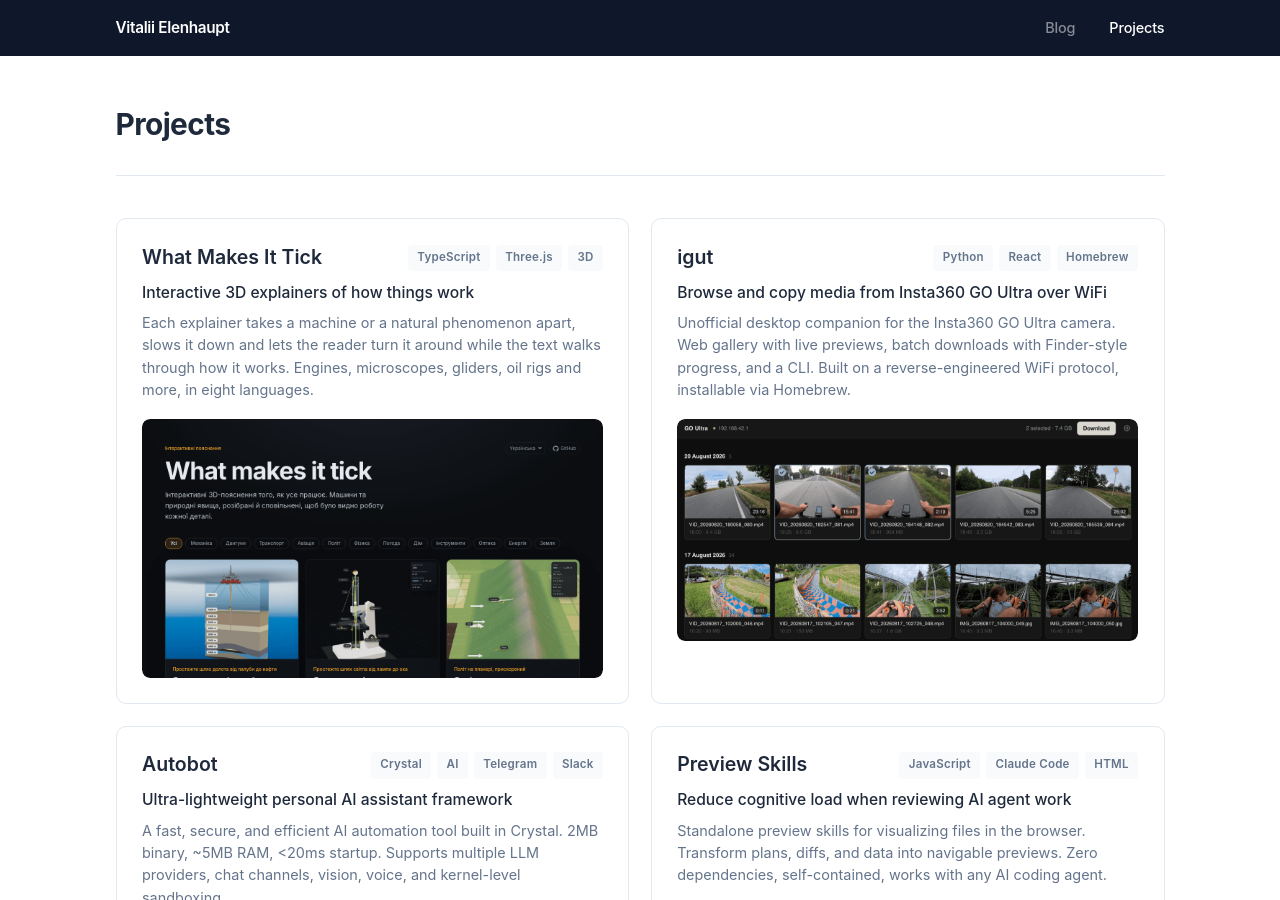
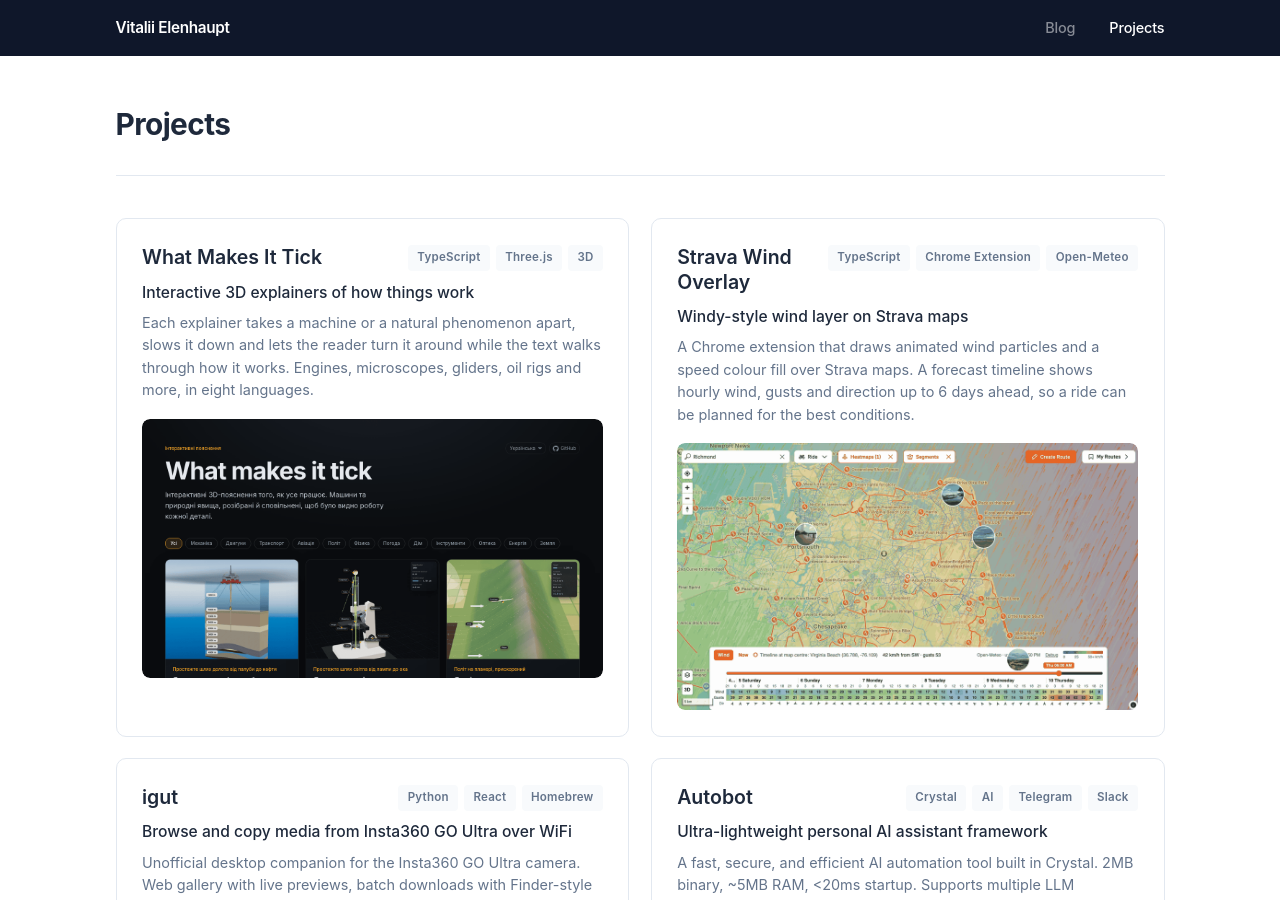
Before and after one commit to veelenga/veelenga.github.io, a Jekyll site: the page built from _pages/projects.md, in a window 1280 px wide and 900 px high. Built offline with Jekyll 4.4.1, drawn with Linux system fonts in a browser that asks for light colours.

Commit message:
feat: add Strava Wind Overlay project

```diff
--- a/_pages/projects.md
+++ b/_pages/projects.md
@@ -14,6 +14,15 @@
   sup='Each explainer takes a machine or a natural phenomenon apart, slows it down and lets the reader turn it around while the text walks through how it works. Engines, microscopes, gliders, oil rigs and more, in eight languages.'
   logo_ref='/images/demo/whatmakesittick.png'
   tech_stack='TypeScript, Three.js, 3D'
+%}
+
+{% include project_entry
+  ref='https://github.com/veelenga/strava-wind-overlay'
+  name='Strava Wind Overlay'
+  description='Windy-style wind layer on Strava maps'
+  sup='A Chrome extension that draws animated wind particles and a speed colour fill over Strava maps. A forecast timeline shows hourly wind, gusts and direction up to 6 days ahead, so a ride can be planned for the best conditions.'
+  logo_ref='/images/demo/strava-wind-overlay.png'
+  tech_stack='TypeScript, Chrome Extension, Open-Meteo'
 %}
 
 {% include project_entry
```
Also changed, not shown: images/demo/strava-wind-overlay.png (added).
